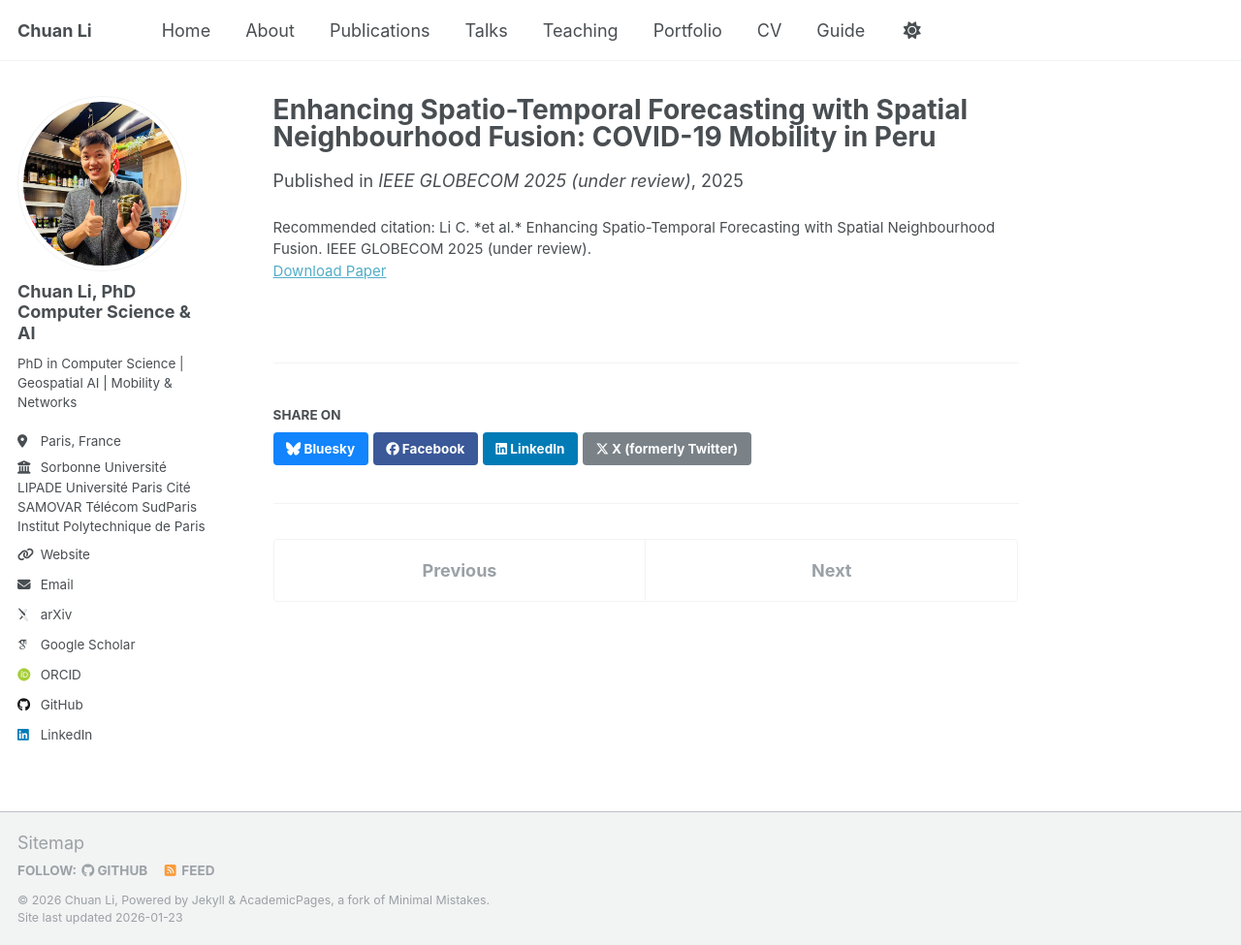
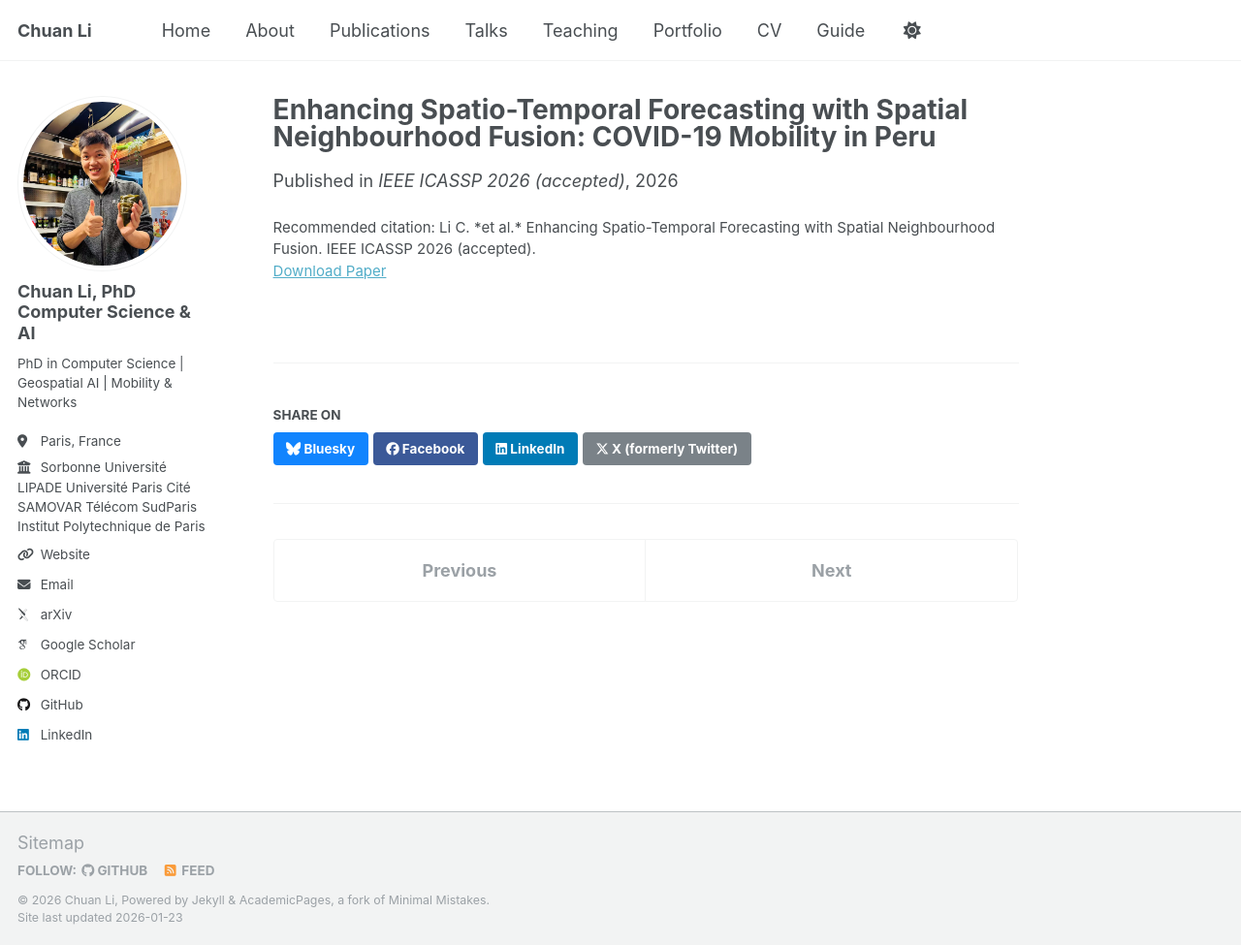
Before and after one commit to MrLIChuan/MrLIChuan.github.io, a Jekyll site: the page built from _publications/2025-12-05-globecom-sn-fusion.md, in a window 1280 px wide and 975 px high. Shown: the whole window at 97% size. Built offline with Jekyll 4.4.1, drawn with Linux system fonts in a browser that asks for light colours; some web fonts are replaced; a script that is not in the unit is left out.

Commit message:
Update publication details for GLOBECOM to ICASSP

```diff
--- a/_publications/2025-12-05-globecom-sn-fusion.md
+++ b/_publications/2025-12-05-globecom-sn-fusion.md
@@ -2,10 +2,10 @@
 title: "Enhancing Spatio-Temporal Forecasting with Spatial Neighbourhood Fusion: COVID-19 Mobility in Peru"
 collection: publications
 permalink: /publication/globecom-sn-fusion
-date: 2025-12-05
-venue: "IEEE GLOBECOM 2025 (under review)"
+date: 2026-05-04
+venue: "IEEE ICASSP 2026 (accepted)"
 authors: [Chuan Li, Jing You, Vincent Gauthier, Marcelo Nunez del Prado Cortez, Harold Alatrista-Salas, Hassine Moungla]
-citation: 'Li C. *et al.* Enhancing Spatio-Temporal Forecasting with Spatial Neighbourhood Fusion. IEEE GLOBECOM 2025 (under review).'
+citation: 'Li C. *et al.* Enhancing Spatio-Temporal Forecasting with Spatial Neighbourhood Fusion. IEEE ICASSP 2026 (accepted).'
 paperurl: ""
 abstract: >
   Introduces neighbourhood-fusion layers to boost ST-GNN performance under mobility-pattern shifts.
```
